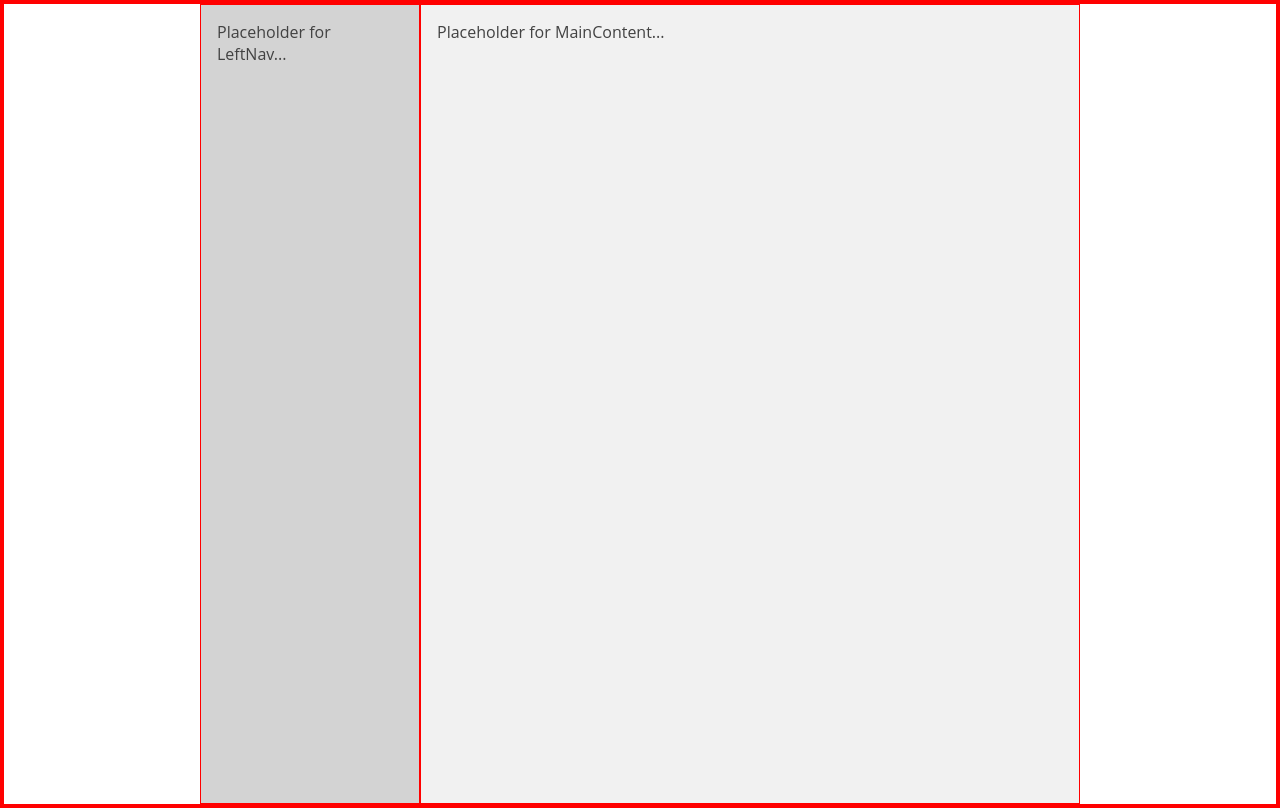
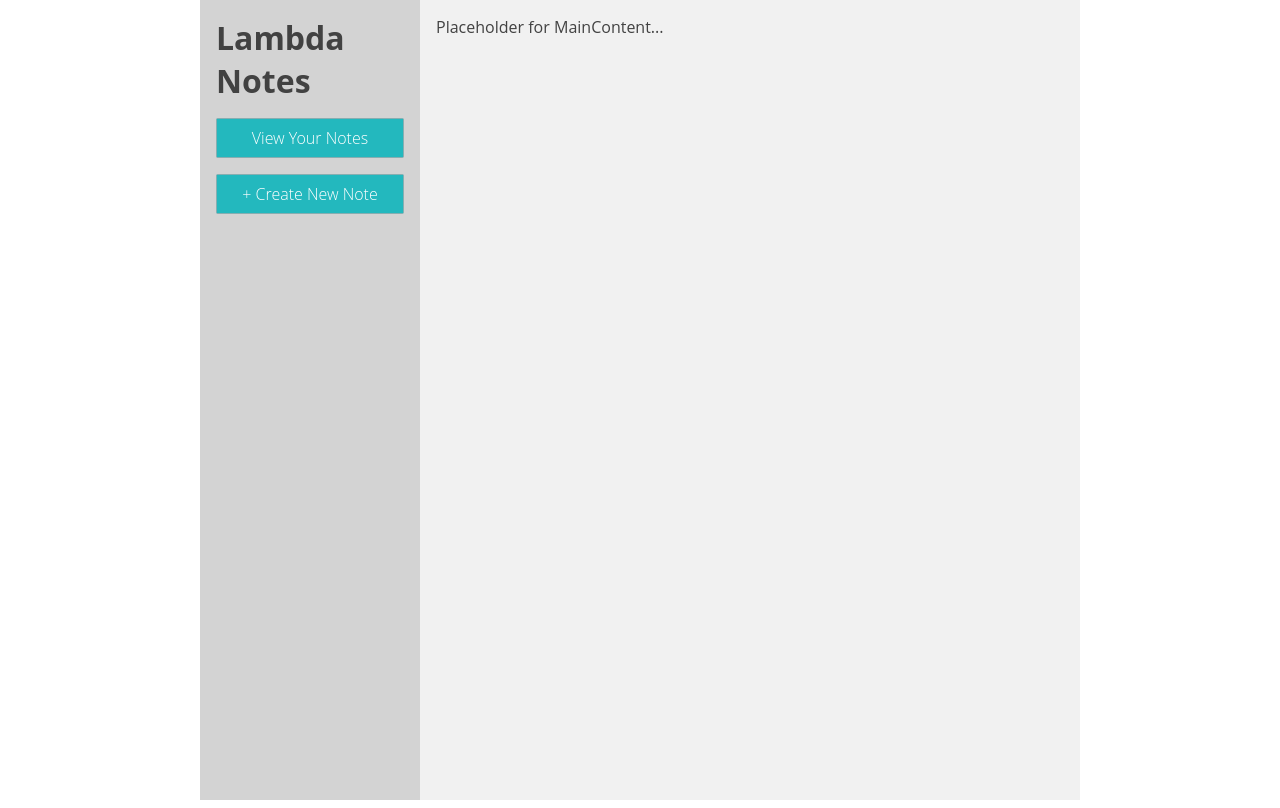
Before and after one commit to danteocualesjr/front-end-project-week-v2, a React (Create React App) app in the folder lambda-notes/: page / in a window 1280 px wide. Built offline with nearby package versions, Linux system fonts and the light colour scheme.

Commit message:
Styled LeftNav bar/component.

```diff
--- a/lambda-notes/src/components/LeftNav/LeftNav.js
+++ b/lambda-notes/src/components/LeftNav/LeftNav.js
@@ -5,7 +5,13 @@ class LeftNav extends Component {
     render() {
         return (
             <div className="left-nav-container">
-                Placeholder for LeftNav...
+                <div>
+                    <h1 className="left-nav-header">Lambda Notes</h1>
+                </div>
+                <div className="left-nav-buttons-container">
+                    <div className="left-nav-button">View Your Notes</div>
+                    <div className="left-nav-button">+ Create New Note</div>
+                </div>
             </div>
         )
     }
--- a/lambda-notes/src/components/LeftNav/index.css
+++ b/lambda-notes/src/components/LeftNav/index.css
@@ -1,8 +1,32 @@
 .left-nav-container {
     display: flex;
+    flex-direction: column;
     padding: 1rem;
     width: 220px;
     min-width: 220px;
     height: 100vh;
     background-color: #D3D3D3;
 }
+
+.left-nav-header {
+    margin: 0;
+}
+
+.left-nav-buttons-container {
+    margin: 0.5rem 0 0 0;
+    display: flex;
+    flex-direction: column;
+}
+
+.left-nav-button {
+    display: flex;
+    justify-content: center;
+    align-items: center;
+    color: white;
+    font-weight: 300;
+    background-color: #23B8BE;
+    border: 1px solid #86AEB1;
+    margin: 0.5rem 0;
+    height: 40px;
+    border-radius: 0.1rem;
+}
--- a/lambda-notes/src/index.css
+++ b/lambda-notes/src/index.css
@@ -1,6 +1,6 @@
 * {
   box-sizing: border-box;
-  border: 1px solid red;
+  /* border: 1px solid red; */
 }
 
 body {
@@ -14,4 +14,5 @@ body {
   margin: 0 auto;
   display: flex;
   justify-content: center;
+  min-width: 900px;
 }
```
